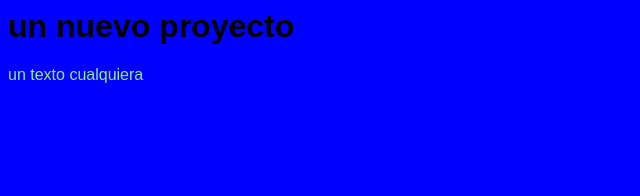
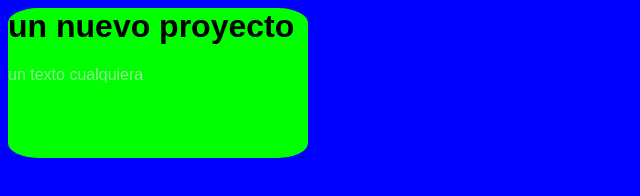
Before and after one commit to johnGuayara/index, a plain HTML site: page index.html in a window 1280 px wide. Shown: the whole page, without its empty margins (0-640 px from the left). Drawn offline with Linux system fonts and the light colour scheme.

Commit message:
version6

```diff
--- a/css/estilo.css
+++ b/css/estilo.css
@@ -5,3 +5,9 @@ body{
 .pa-1{
     color: lightgreen;
 }
+.container{
+    height: 150px;
+    width: 300px;
+    background-color: lime;
+    border-radius: 10%;
+}
--- a/index.html
+++ b/index.html
@@ -3,7 +3,9 @@
         <title>version1</title>
         <link rel="stylesheet" href="css/estilo.css">
     </head>
+    <div class="container">
         <h1 >un nuevo proyecto</h1>
         <p class="pa-1">un texto cualquiera</p>
+    </div>
     </body>
 </html>
```
